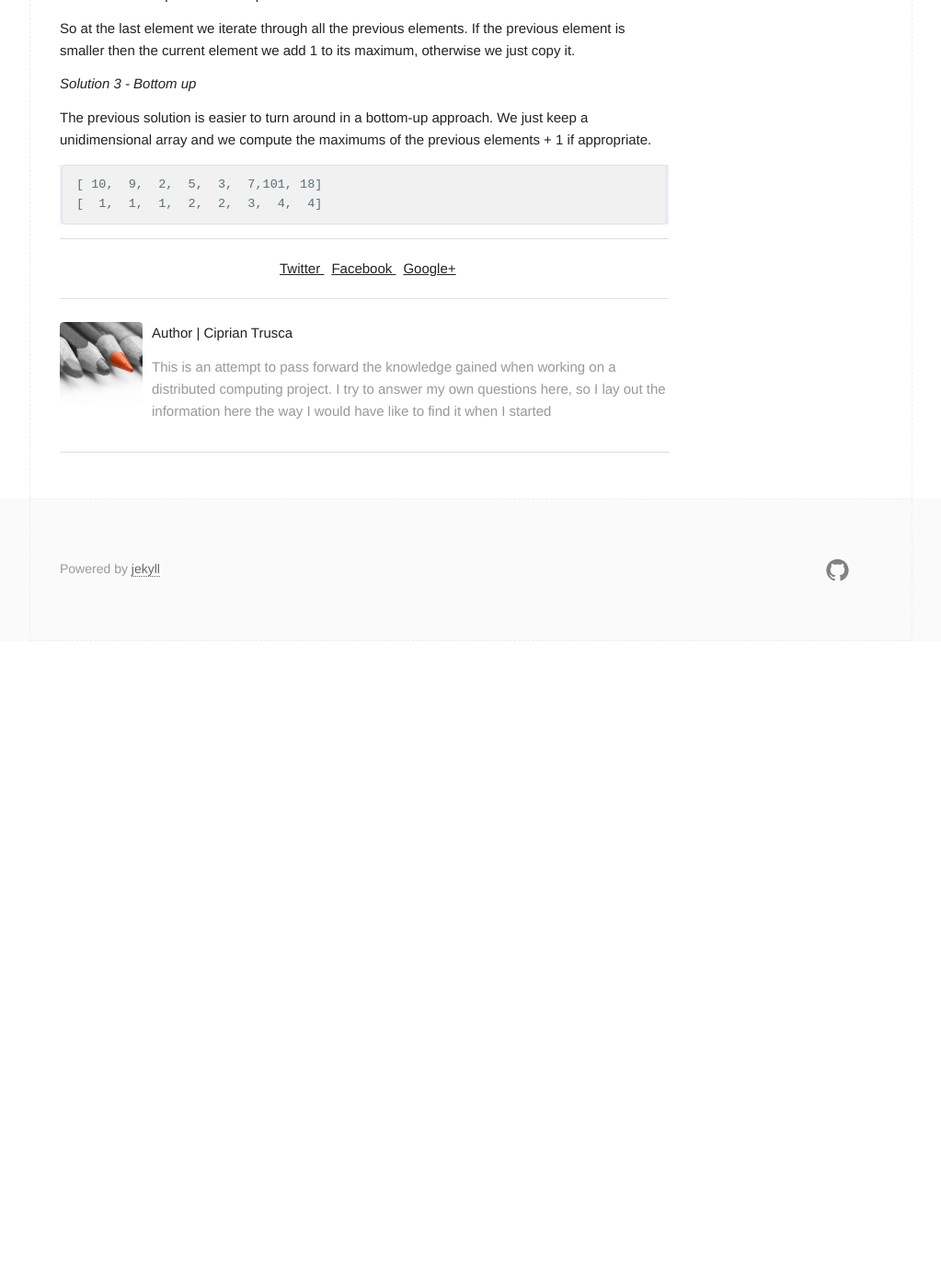
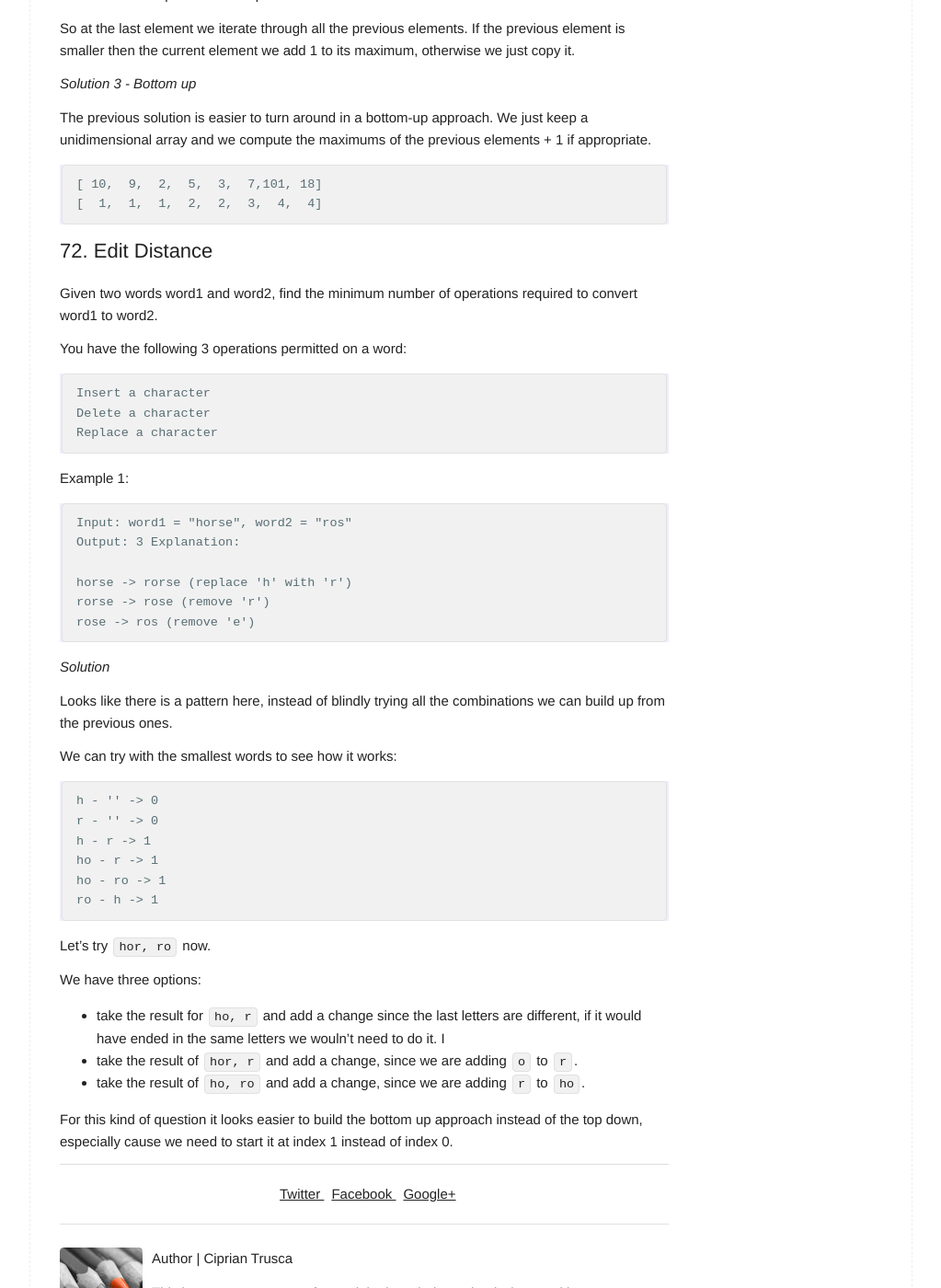
Before and after one commit to cip123/cip123.github.io, a Jekyll site: the page built from _posts/2019-08-15-recursivity.md, in a window 1280 px wide and 1400 px high, scrolled down 12367 px. Shown: the whole window at 92% size, without its empty margins (128-1151 px from the left). Built offline with Jekyll 4.4.1, drawn with Linux system fonts in a browser that asks for light colours; before the commit the page ends 13064 px from its top, so only the background shows below that.

```diff
--- a/_posts/2019-08-15-recursivity.md
+++ b/_posts/2019-08-15-recursivity.md
@@ -565,3 +565,48 @@ The previous solution is easier to turn around in a bottom-up approach. We just
 
     [ 10,  9,  2,  5,  3,  7,101, 18]
     [  1,  1,  1,  2,  2,  3,  4,  4]
+
+
+## 72. Edit Distance
+
+Given two words word1 and word2, find the minimum number of operations required to convert word1 to word2.
+
+You have the following 3 operations permitted on a word:
+
+    Insert a character
+    Delete a character
+    Replace a character
+
+Example 1:
+
+    Input: word1 = "horse", word2 = "ros"
+    Output: 3
+Explanation:
+
+    horse -> rorse (replace 'h' with 'r')
+    rorse -> rose (remove 'r')
+    rose -> ros (remove 'e')
+
+*Solution*
+
+Looks like there is a pattern here, instead of blindly trying all the combinations we can build up from the previous ones.
+
+We can try with the smallest words to see how it works:
+
+    h - '' -> 0
+    r - '' -> 0
+    h - r -> 1
+    ho - r -> 1
+    ho - ro -> 1
+    ro - h -> 1
+
+Let's try `hor, ro` now.
+
+We have three options:
+
+* take the result for `ho, r` and add a change since the last letters are different, if it would have ended in the same letters we wouln't need to do it. I
+* take the result of `hor, r` and add a change, since we are adding `o` to `r`.
+* take the result of `ho, ro` and add a change, since we are adding `r` to `ho`.
+
+
+For this kind of question it looks easier to build the bottom up approach instead of the top down, especially cause we need to start it at index 1 instead of index 0.
```
Also changed, not shown: _posts/2019-09-01-math.md (added, +41 -0 lines), algorithm-analysis.md (+51 -0 lines).
